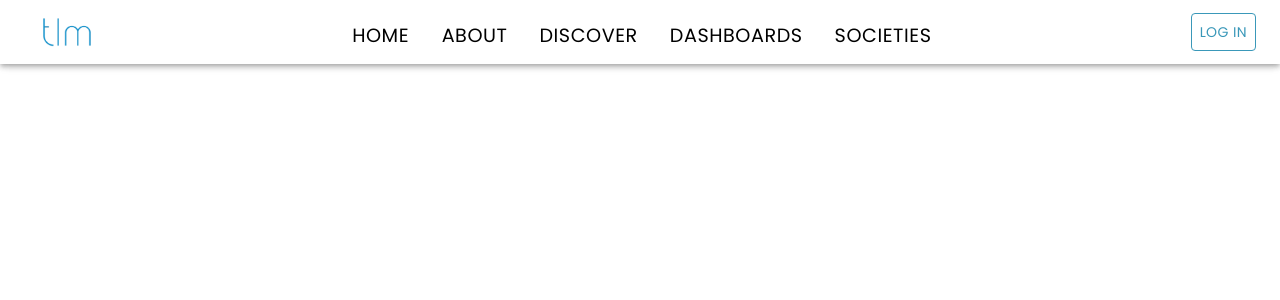
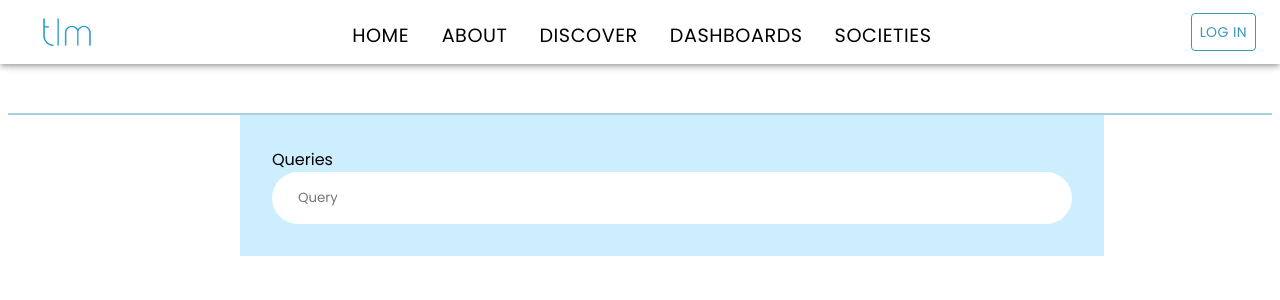
Before and after one commit to TahaKhan1099/TheLandMarket-v2.0, a React (Vite) app in the folder thelandmarket/: page /societies in a window 1280 px wide. Shown: the top 300 px of the page. Built offline with nearby package versions, Linux system fonts and the light colour scheme.

Commit message:
Working4

```diff
--- a/thelandmarket/src/components/Footer/Footer.jsx
+++ b/thelandmarket/src/components/Footer/Footer.jsx
@@ -1,11 +1,94 @@
-import React from 'react'
+import {
+  Typography,
+  Grid,
+  Box,
+  createTheme,
+  ThemeProvider,
+  Container,
+  Button,
+  Card,
+  CardContent,
+  CardMedia,
+} from "@mui/material";
+import Paper from "@mui/material/Paper";
+import Stack from "@mui/material/Stack";
+import { styled } from "@mui/material/styles";
 
-function Footer() {
+import React from "react";
+
+const Item = styled(Paper)(({ theme }) => ({
+  backgroundColor: theme.palette.mode === "dark" ? "#1A2027" : "#fff",
+  ...theme.typography.body2,
+  padding: theme.spacing(1),
+  textAlign: "center",
+  color: theme.palette.text.secondary,
+}));
+
+const Footer = () => {
   return (
-    <>
+    <Box
+      sx={{
+        marginTop: "5rem",
+        borderTop: "2px solid #A6D0DD",
+        display: "flex",
+        alignItems: "center",
+        justifyContent: "center",
+      }}
+    >
+      {/* <Box sx={{ borderTop: "2px solid #A6D0DD", marginTop: "10rem" }}>
 
-    </>
-  )
-}
+      </Box> */}
+      {/* <Stack
+        sx={{ marginTop: "2rem" }}
+        direction={{ xs: "column", sm: "row" }}
+        spacing={{ xs: 10, sm: 20, md: 80 }}
+      >
+        <Item sx={{border:"none", boxShadow:"none"}}>
+          <Card sx={{border:"none", boxShadow: "none"}}>
+            <CardMedia sx={{width:"30%"}} component="img" image="/src/assets/images/logoNew.PNG"/>
+          </Card>
+        </Item>
+        <Item>Item 2</Item>
+        <Item>Item 3</Item>
+      </Stack> */}
 
-export default Footer
+      <Box  sx={{ backgroundColor: "#cef", width: "100vh", bottom: "0"}}>
+        <div
+          className="query-container"
+          style={{
+            width: "100%",
+            padding: "2rem",
+            backgroundColor: "#cef",
+            gap: "1rem",
+            alignItems: "center",
+            justifyContent: "center",
+          }}
+        >
+          <span>Queries</span>
+          <div
+            className="queries"
+            style={{
+              backgroundColor: "#fff",
+              padding: "0 10px",
+              borderRadius: "35px",
+              alignItems: "center",
+            }}
+          >
+            <input
+              type="text"
+              placeholder="Query"
+              style={{
+                backgroundColor: "transparent",
+                border: "none",
+                outline: "none",
+                padding: "1rem",
+              }}
+            />
+          </div>
+        </div>
+      </Box>
+    </Box>
+  );
+};
+
+export default Footer;
--- a/thelandmarket/src/components/Home/Home.jsx
+++ b/thelandmarket/src/components/Home/Home.jsx
@@ -108,7 +108,7 @@ const Home = () => {
       >
         <Stack
           direction={{ xs: "column", sm: "row" }}
-          spacing={{ xs: 1, sm: 1, md: 4 }}
+          spacing={{ xs: 1, sm: 2, md: 4 }}
         >
           <Item sx={{ width: "10rem", height: "auto" }}>
             <Card sx={{border: "none", boxShadow: "none"}}>
```
